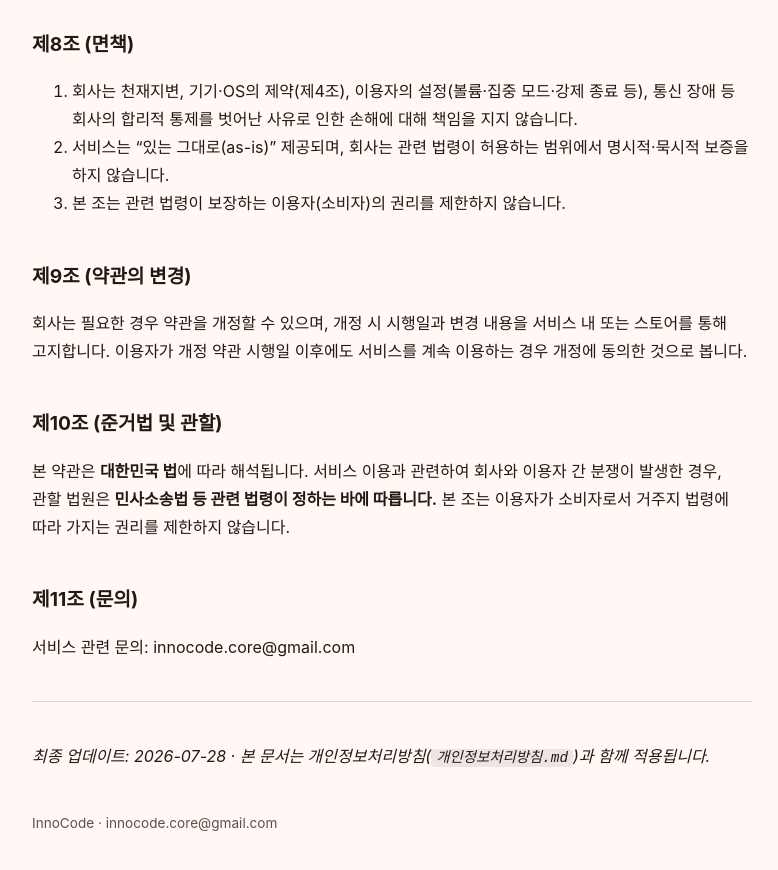
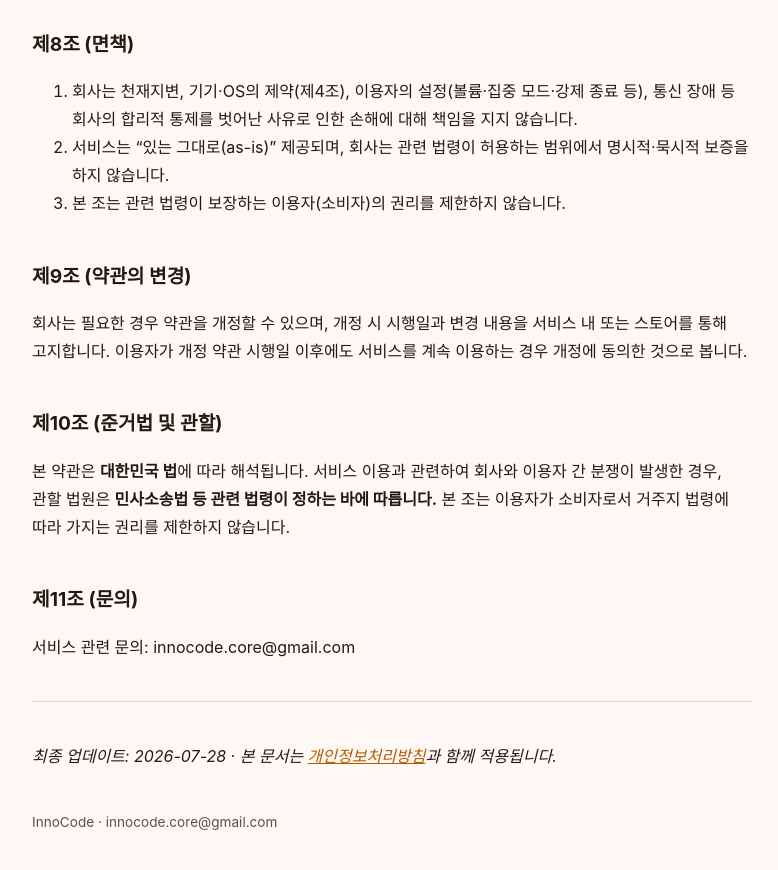
Before and after one commit to rainjung/Zzang-Alarm--legal, a Jekyll site: the page built from ko/terms.md, in a window 1280 px wide and 900 px high, scrolled down 2681 px. Shown: the top 870 px of the window, without its empty margins (248-1026 px from the left). Built offline with Jekyll 4.4.1, drawn with Linux system fonts in a browser that asks for light colours.

Commit message:
한국어판 상호 링크를 웹 경로로 고친다
앱 저장소에서 그대로 옮겨 오면서 하단 상호 참조가 `개인정보처리방침.md`
같은 **파일명 텍스트**로 남아 있었다. 웹에서는 링크가 되지 않는다.
privacy.html / terms.html로 연결한다(영·일판은 처음부터 링크였다).

Co-Authored-By: Claude Opus 5 <noreply@anthropic.com>
Claude-Session: https://claude.ai/code/session_01Rr7EbT7u3zY2Rx6btDFeA2

```diff
--- a/ko/terms.md
+++ b/ko/terms.md
@@ -97,4 +97,4 @@ lang: ko
 
 ---
 
-*최종 업데이트: 2026-07-28 · 본 문서는 개인정보처리방침(`개인정보처리방침.md`)과 함께 적용됩니다.*
+*최종 업데이트: 2026-07-28 · 본 문서는 [개인정보처리방침](privacy.html)과 함께 적용됩니다.*
```
Also changed, not shown: ko/privacy.md (+1 -1 lines).
